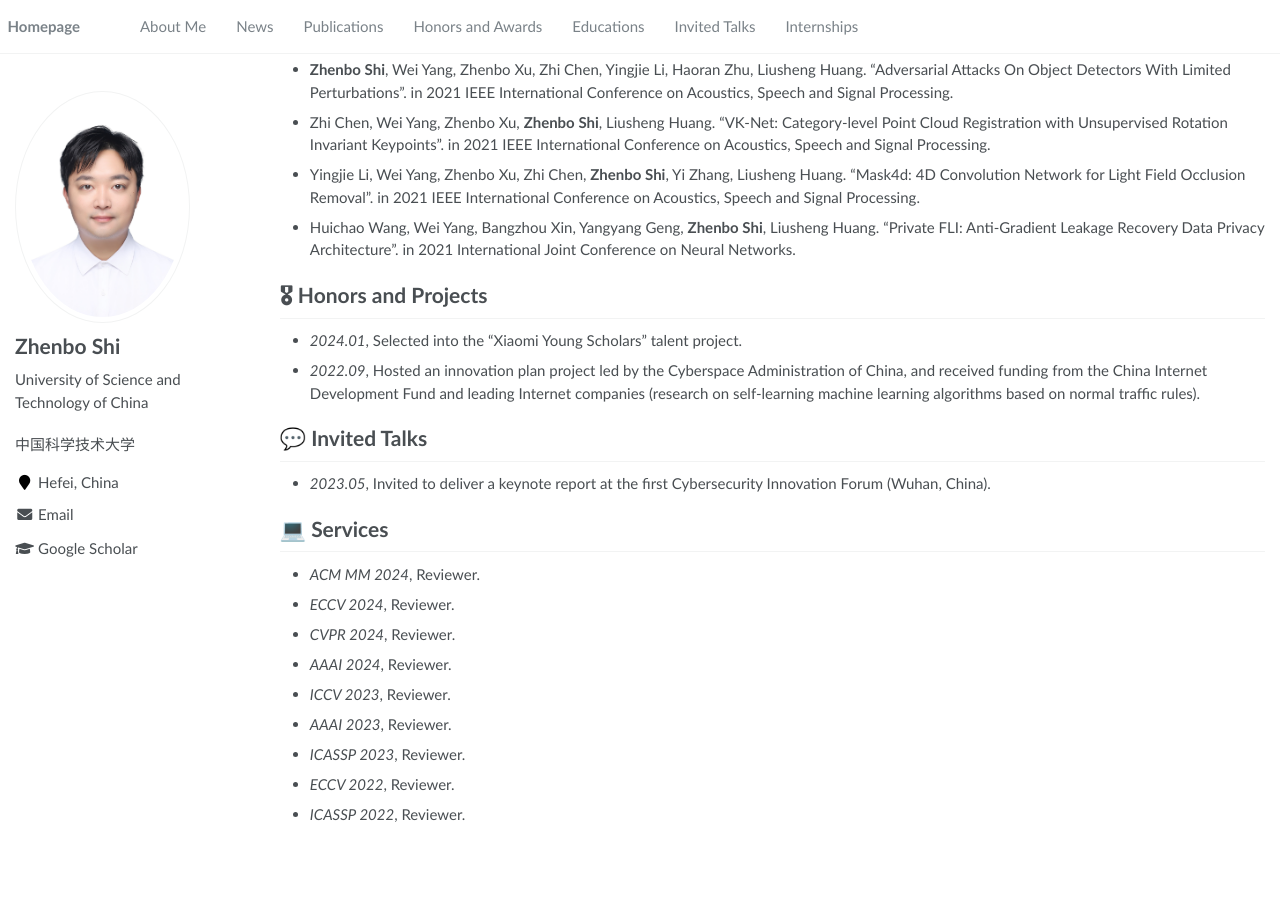
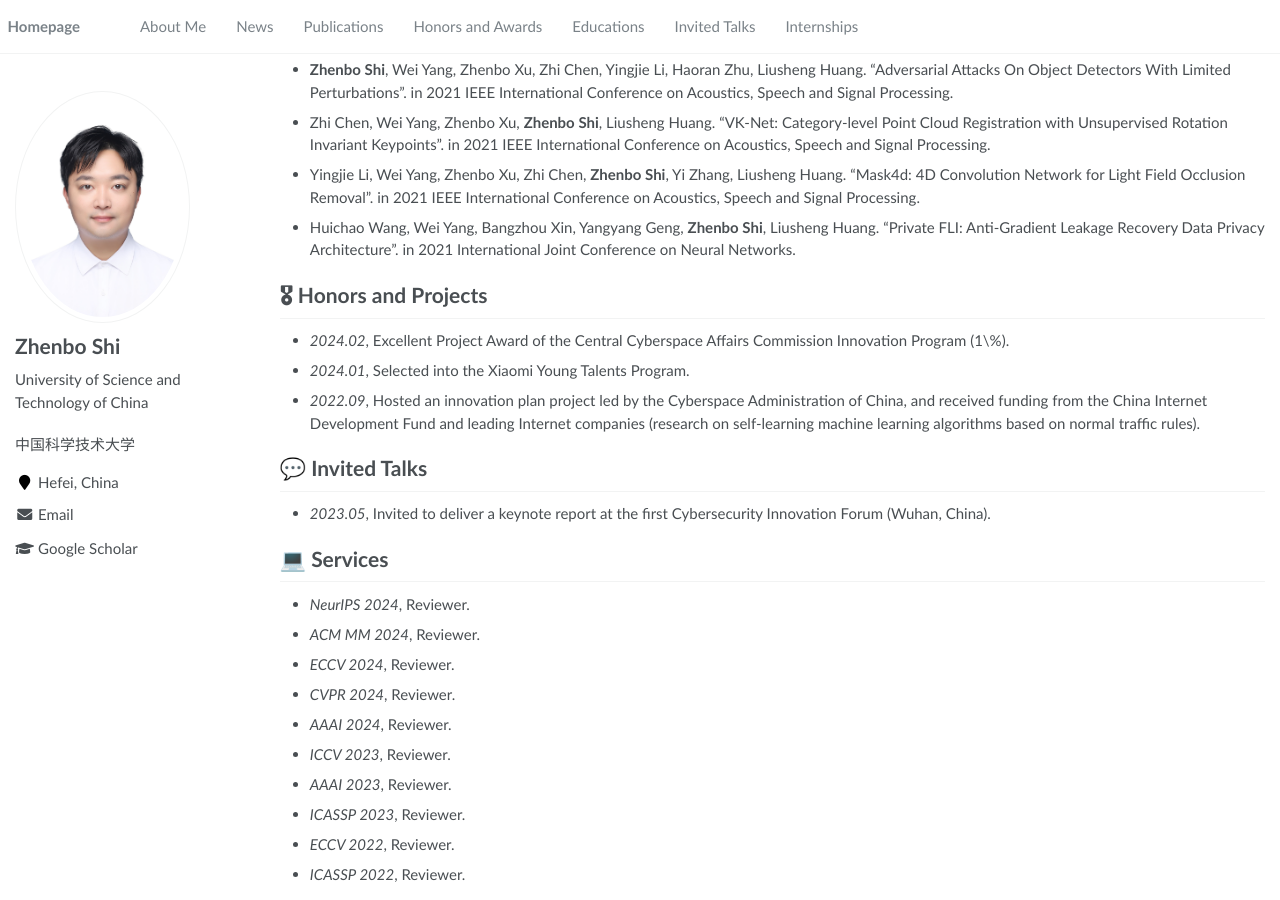
Before and after one commit to shizhenbo/shizhenbo.github.io, a Jekyll site: the page built from _pages/about.md, in a window 1280 px wide and 900 px high, scrolled down 829 px. Built offline with Jekyll 4.4.1, drawn with Linux system fonts in a browser that asks for light colours; before the commit the page ends 1669 px from its top, so only the background shows below that.

Commit message:
Update about.md

```diff
--- a/_pages/about.md
+++ b/_pages/about.md
@@ -41,7 +41,8 @@ Currently, my research interests lie in Multimodal Learning, Adversarial Machine
 
 
 # 🎖 Honors and Projects
-- *2024.01*, Selected into the "Xiaomi Young Scholars" talent project.
+- *2024.02*, Excellent Project Award of the Central Cyberspace Affairs Commission Innovation Program (1\%).
+- *2024.01*, Selected into the Xiaomi Young Talents Program.
 - *2022.09*, Hosted an innovation plan project led by the Cyberspace Administration of China, and received funding from the China Internet Development Fund and leading Internet companies (research on self-learning machine learning algorithms based on normal traffic rules).
 
 
@@ -49,6 +50,7 @@ Currently, my research interests lie in Multimodal Learning, Adversarial Machine
 - *2023.05*, Invited to deliver a keynote report at the first Cybersecurity Innovation Forum (Wuhan, China).
 
 # 💻 Services
+- *NeurIPS 2024*, Reviewer.
 - *ACM MM 2024*, Reviewer.
 - *ECCV 2024*, Reviewer.
 - *CVPR 2024*, Reviewer.
```
